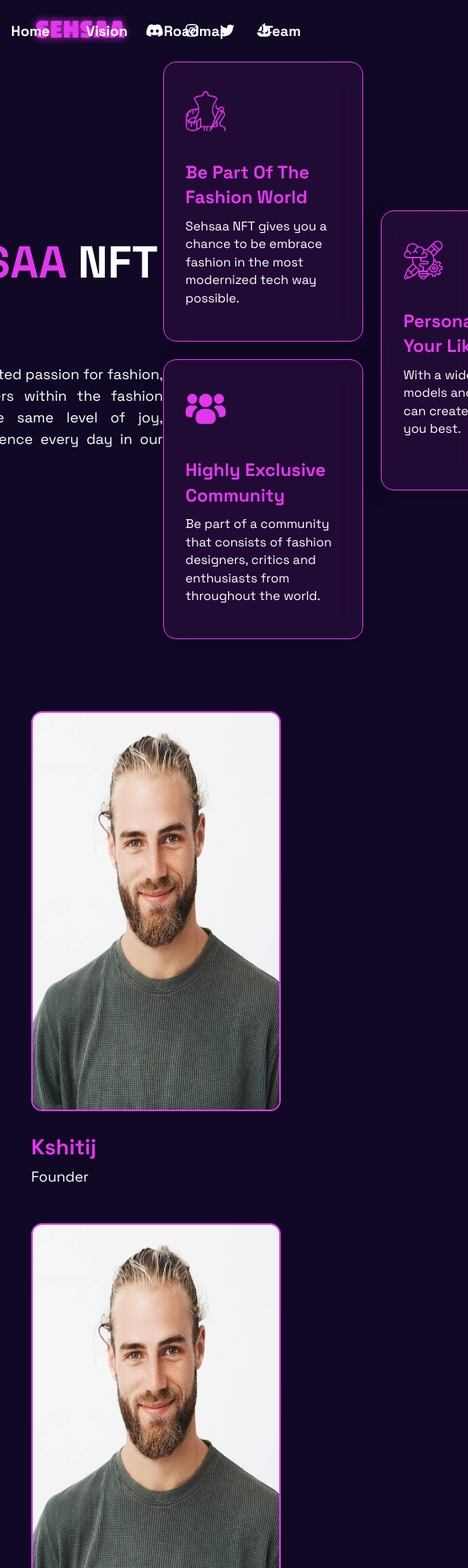
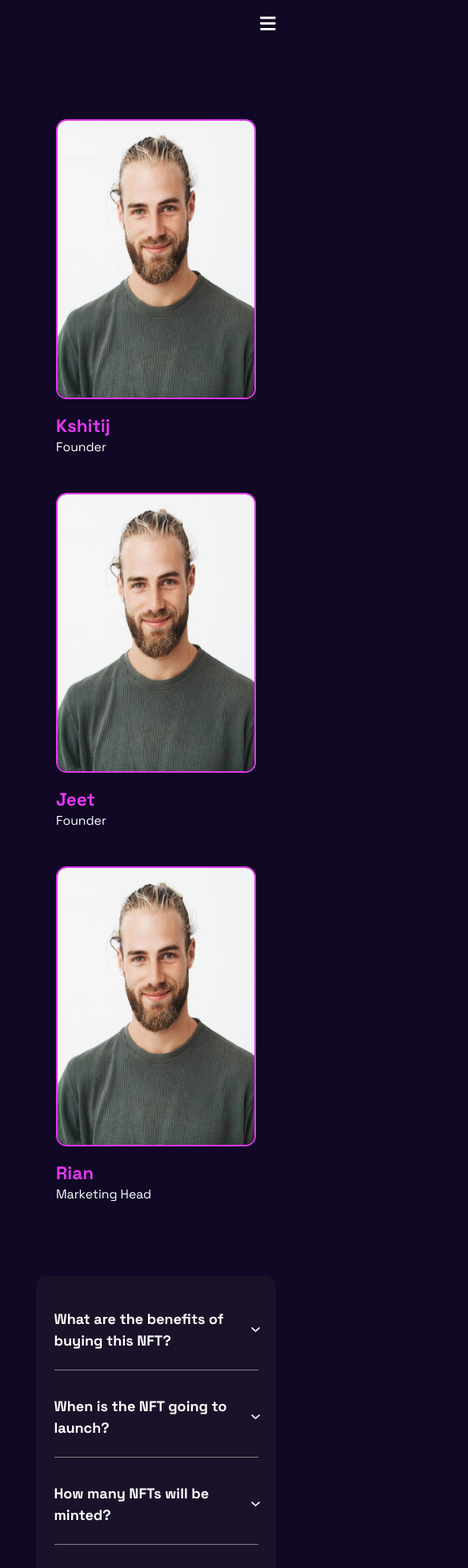
Before and after one commit to iandsouza2000/dummy, a React (Vite) app: page / in a window 390 px wide. Shown: the top 1960 px of the page at 80% size, 585 px wide, since content can reach past the window. Built offline with nearby package versions, Linux system fonts and the light colour scheme.

Commit message:
Mobile view done

```diff
--- a/src/App.jsx
+++ b/src/App.jsx
@@ -28,11 +28,9 @@ function App() {
     };
   }, []);
 
-  console.log(scrollPercentage);
   return (
     <>
       <Navbar />
-      <Vision />
       <OurTeam />
       <FAQs />
       <Footer />
--- a/src/sections/FAQs.jsx
+++ b/src/sections/FAQs.jsx
@@ -28,7 +28,7 @@ const questions = [
     a: "We'll announce the launch date on our discord.",
   },
   {
-    q: "How many Sehsaa NFT’s will be minted?",
+    q: "How many NFTs will be minted?",
     a: "There are just 10,000 Sehsaa NFTs. So, make sure you join our discord to get quick access to our NFT fashion collection launch.",
   },
   {
@@ -52,7 +52,7 @@ const Section = ({ item, index }) => {
     >
       <div
         onClick={() => setShow(!show)}
-        className="font-bold text-xl flex justify-between items-center cursor-pointer"
+        className="font-bold flex justify-between items-center cursor-pointer md:text-xl"
       >
         {item.q}
         <div
@@ -79,7 +79,7 @@ const Section = ({ item, index }) => {
               opacity: 0,
             }}
           >
-            <p className="pt-3"> {item.a}</p>
+            <p className="pt-3 text-sm md:text-lg"> {item.a}</p>
           </motion.div>
         )}
       </AnimatePresence>
@@ -89,7 +89,7 @@ const Section = ({ item, index }) => {
 
 const FAQs = () => {
   return (
-    <div className="my-20 text-left w-[750px] mx-auto bg-[#1a1229] rounded-xl px-10 py-4">
+    <div className="my-20 text-left w-[300px] mx-auto bg-[#1a1229] rounded-xl px-5 py-4 md:px-10 md:w-[750px]">
       {questions.map((item, index) => (
         <Section item={item} index={index} />
       ))}
--- a/src/sections/Footer.jsx
+++ b/src/sections/Footer.jsx
@@ -27,12 +27,11 @@ const IconOpenSea = (
 
 const Footer = () => {
   return (
-    <div className="mb-20 mt-40">
+    <div className="mb-10 mt-40 md:mb-20">
       <div className="flex flex-col justify-center align-center">
         <h1 className="text-5xl m-0 font-passion tracking-wide glow">SEHSAA</h1>
-        <p className="text-xl font-medium mt-5">
-          Step into the future of fashion with our <br /> one-of-a-kind NFT
-          designs!
+        <p className="font-medium mt-3 px-4 md:text-xl md:mt-5">
+          Step into the future of fashion with our one-of-a-kind NFT designs!
         </p>
         <div className="flex justify-center items-center space-x-6 mt-4">
           <FontAwesomeIcon
@@ -58,7 +57,7 @@ const Footer = () => {
         </div>
       </div>
 
-      <div className="border-t w-[80%] mx-auto pt-8 mt-32">
+      <div className="border-t w-[80%] mx-auto pt-8 mt-32 text-sm md:text-base">
         © 2023 Sehsaa. All Rights Reserved.
       </div>
     </div>
--- a/src/sections/Navbar.jsx
+++ b/src/sections/Navbar.jsx
@@ -6,6 +6,7 @@ import {
 } from "@fortawesome/free-brands-svg-icons";
 import React, { useState } from "react";
 import Sidebar from "../components/Sidebar";
+import { faBars } from "@fortawesome/free-solid-svg-icons";
 
 const IconOpenSea = (
   <svg
@@ -32,14 +33,12 @@ const Navbar = () => {
   const [showSidebar, setShowSidebar] = useState(false);
 
   return (
-    <div className="flex justify-between py-4 items-center relative px-10">
+    <div className="">
+      <div className=" justify-between py-4 items-center relative px-10 hidden md:flex">
         <h1 className="text-3xl m-0 font-passion tracking-wide glow">SEHSAA</h1>
         <div className="flex space-x-10 absolute left-1/2 -translate-x-1/2">
           {nav.map((item) => (
-          <div
-            className="cursor-pointer font-semibold hover:glow"
-            onClick={() => setShowSidebar(true)}
-          >
+            <div className="cursor-pointer font-semibold hover:glow">
               {item}
             </div>
           ))}
@@ -53,7 +52,9 @@ const Navbar = () => {
           <FontAwesomeIcon
             className="cursor-pointer font-semibold hover:glow"
             icon={faInstagram}
-          onClick={() => window.open("https://www.instagram.com/sehsaa_digi/")}
+            onClick={() =>
+              window.open("https://www.instagram.com/sehsaa_digi/")
+            }
           />
           <FontAwesomeIcon
             className="cursor-pointer font-semibold hover:glow"
@@ -63,6 +64,14 @@ const Navbar = () => {
           <div className="!ml-5 cursor-pointer font-semibold hover:glow">
             {IconOpenSea}
           </div>
+        </div>
+      </div>
+      <div className="flex w-full justify-end py-4 px-10 md:hidden">
+        <FontAwesomeIcon
+          className="text-xl"
+          icon={faBars}
+          onClick={() => setShowSidebar(true)}
+        />
       </div>
       <Sidebar
         nav={nav}
--- a/src/sections/OurTeam.jsx
+++ b/src/sections/OurTeam.jsx
@@ -33,7 +33,7 @@ const OurTeam = () => {
     <div className="my-20 mx-10 flex justify-around mx-auto gap-y-10 w-[80%] flex-wrap">
       {team.map((item) => (
         <div className="text-left relative">
-          <div className="absolute inset-0 h-[500px] bg-black bg-opacity-70 px-10 py-20 flex flex-col justify-between font-medium  opacity-0 hover:opacity-100 transition duration-500 ease-in-out">
+          <div className="absolute text-[15px] inset-0 h-[350px] bg-black bg-opacity-70 px-5 py-6 flex flex-col justify-between font-medium  opacity-0 hover:opacity-100 transition duration-500 ease-in-out md:[500px] md:px-10 md:py-20">
             <div>{item.description}</div>
             <div className="flex justify-center space-x-5">
               <FontAwesomeIcon
@@ -51,14 +51,14 @@ const OurTeam = () => {
             </div>
           </div>
           <img
-            className="w-[400px] h-[500px] mb-6 rounded-xl border-2 border-primary transition duration-500 ease-in-out"
+            className="w-[250px] h-[350px] mb-4 rounded-xl border-2 border-primary transition duration-500 ease-in-out md:w-[400px] md:h-[500px] md:mb-6"
             src={dummyImg}
             alt="Team"
           />
-          <div className="text-2xl text-primary font-bold mb-1">
+          <div className="text-xl text-primary font-bold md:text-2xl md:mb-1">
             {item.name}
           </div>
-          <div>{item.role}</div>
+          <div className="text-sm md: text-base">{item.role}</div>
         </div>
       ))}
     </div>
```
Lines whose indentation alone changed are shown as unchanged.
